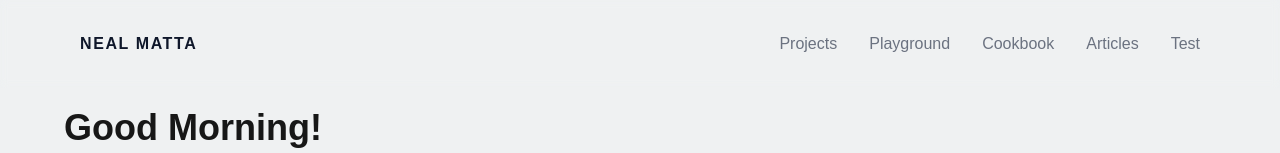
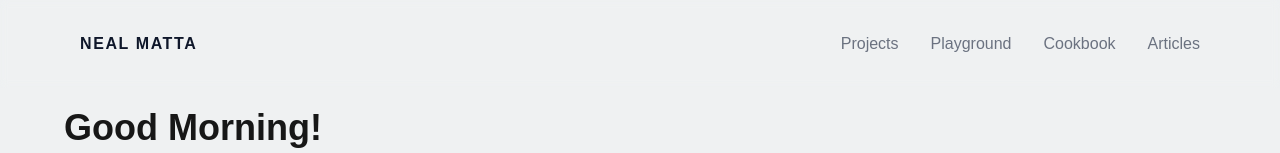
Before and after one commit to NealMatta/personal-website, a Next.js app: page / in a window 1280 px wide. Shown: the top 153 px of the page. Built offline with nearby package versions, Linux system fonts and the light colour scheme; no server answers.

Commit message:
Cleaned up nav bar and removed unnecessary code

```diff
--- a/src/components/navigation/NavBar.tsx
+++ b/src/components/navigation/NavBar.tsx
@@ -21,7 +21,6 @@ export default function NavBar() {
             <NavLink href="#" label="Playground" disabled={true} />
             <NavLink href="#" label="Cookbook" disabled={true} />
             <NavLink href="#" label="Articles" disabled={true} />
-            <NavLink href="#" label="Test" disabled={true} />
           </div>
         </div>
       </div>
```
